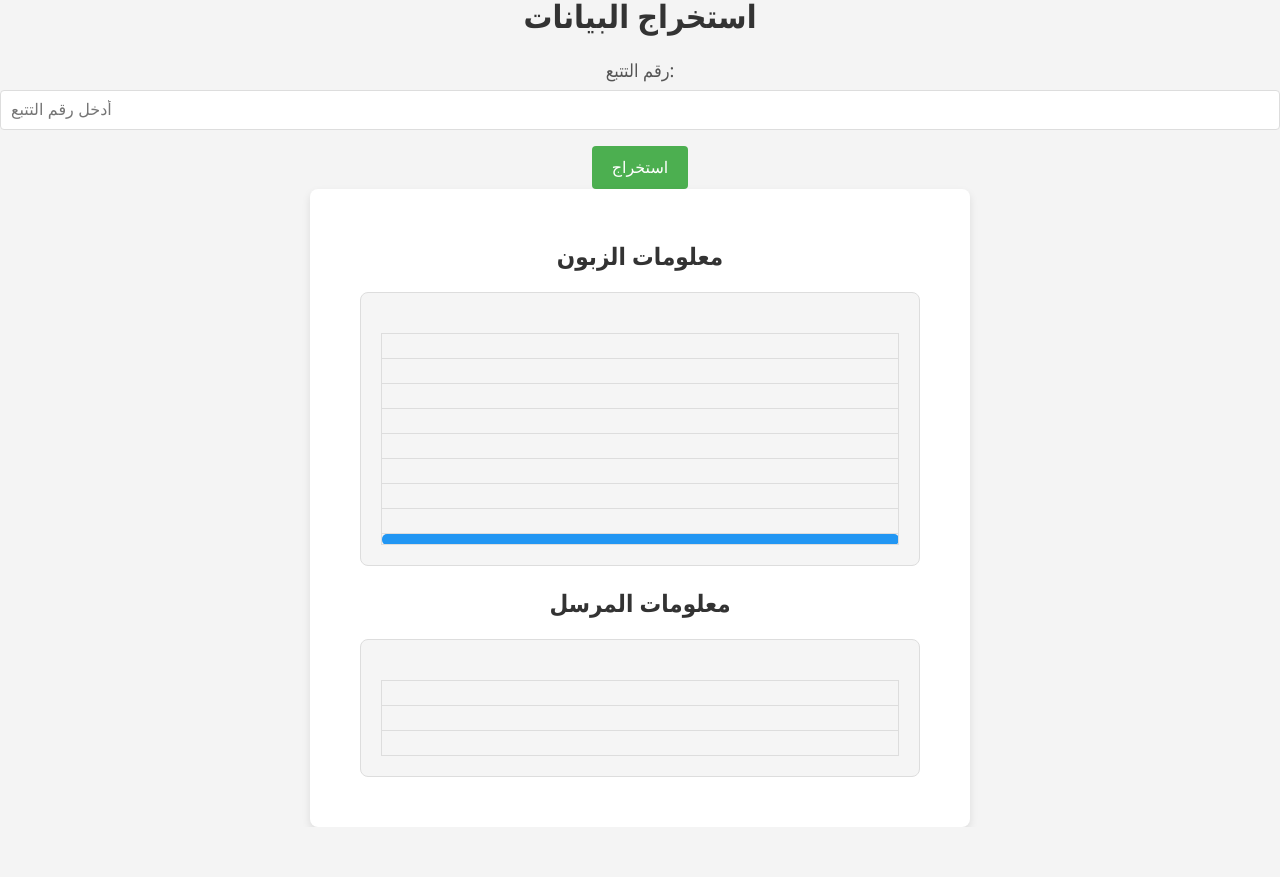
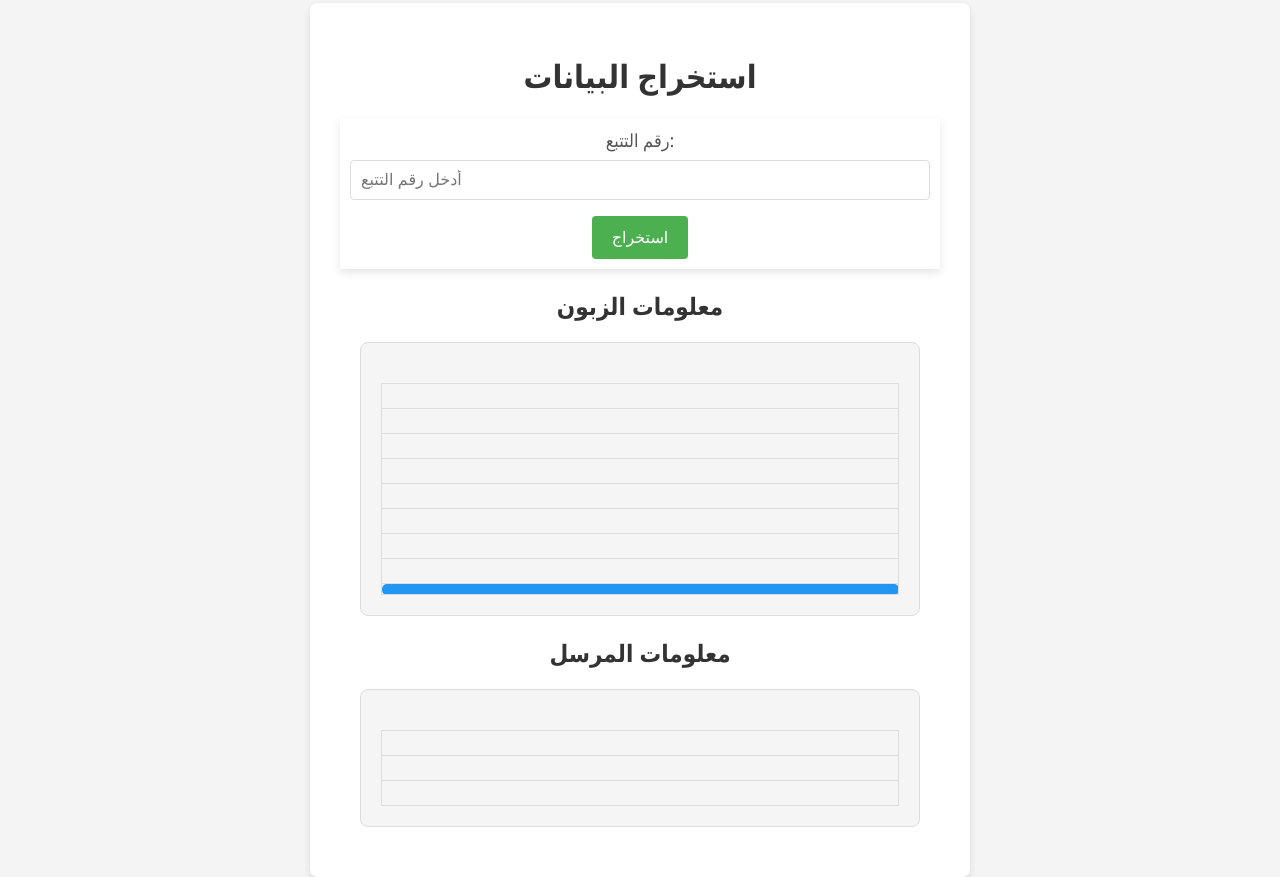
Before and after one commit to ot2dz/test, a website: page index.html in a window 1280 px wide. Before the commit the page ends 827 px from the top, so only its background shows below. Drawn offline with Linux system fonts and the light colour scheme.

Commit message:
Update index.html

```diff
--- a/index.html
+++ b/index.html
@@ -3,8 +3,10 @@
 <head>
     <meta charset="UTF-8">
     <meta name="viewport" content="width=device-width, initial-scale=1.0">
+
     <style>
-                body {
+
+            body {
             background-color: #f4f4f4;
             font-family: 'Segoe UI', Tahoma, Geneva, Verdana, sans-serif;
             margin: 0;
@@ -13,6 +15,17 @@
             align-items: center;
             justify-content: center;
             height: 100vh;
+        }
+        .input-container {
+            position: sticky;
+            top: 0;
+            left: 0;
+            width: 100%;
+            background-color: #fff;
+            padding: 10px;
+            box-shadow: 0 4px 8px rgba(0, 0, 0, 0.1);
+            z-index: 2;
+            box-sizing: border-box;
         }
 
         .container {
@@ -23,6 +36,7 @@
             text-align: center;
             width: 80%; /* تعديل العرض ليكون أقل على أجهزة الكمبيوتر */
             max-width: 600px; /* أقصى عرض للهواتف النقالة */
+            margin-top: 80px; /* تعديل المسافة بين ال input-container وال container */
         }
 
         h1, h2 {
@@ -132,11 +146,13 @@
     <title>استخراج البيانات</title>
 </head>
 <body>
-    <h1>استخراج البيانات</h1>
-    <label for="trackingIdInput">رقم التتبع:</label>
-    <input type="text" id="trackingIdInput" placeholder="أدخل رقم التتبع">
-    <button onclick="extractData()">استخراج</button>
+
     <div class="container">
+        <h1>استخراج البيانات</h1>
+        <div class="input-container"> <label for="trackingIdInput">رقم التتبع:</label>
+         <input type="text" id="trackingIdInput" placeholder="أدخل رقم التتبع">
+         <button onclick="extractData()">استخراج</button>
+        </div>
         <h2>معلومات الزبون</h2>
         <div id="result">
 
@@ -223,13 +239,15 @@
                 document.getElementById("addressstore").innerHTML = extractedData[0].addressstore;
 
                 document.getElementById("qr").addEventListener("click", function() {
-                    navigator.clipboard.writeText(this.innerHTML);
+                   navigator.clipboard.writeText(this.innerHTML);
                 });
+
             })
             .catch(error => {
                 document.getElementById("result").innerHTML = `Error: ${error.message}`;
                 console.error("Error:", error);
             });
+            window.scrollTo(0, 0);
         }
     </script>
 </body>
```
